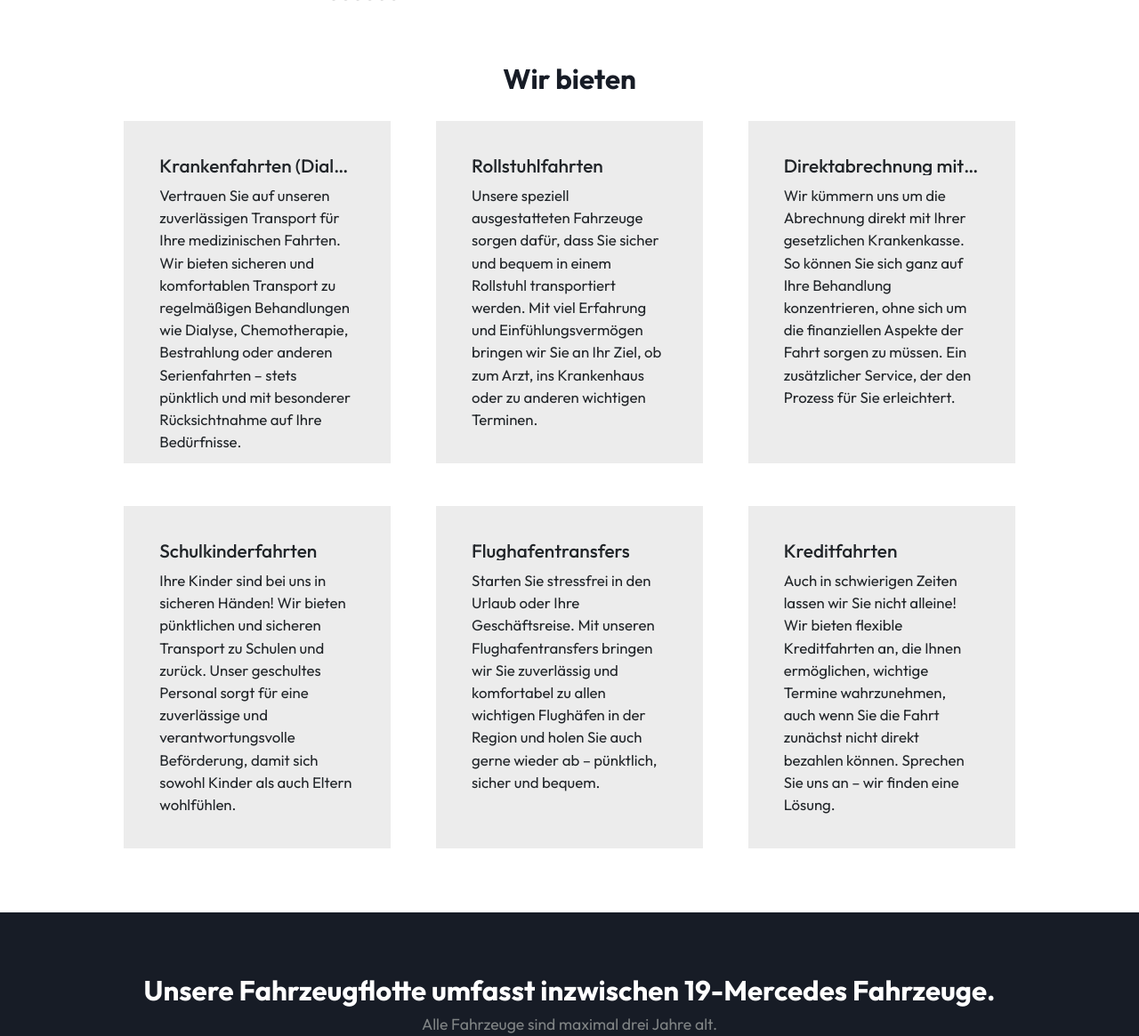
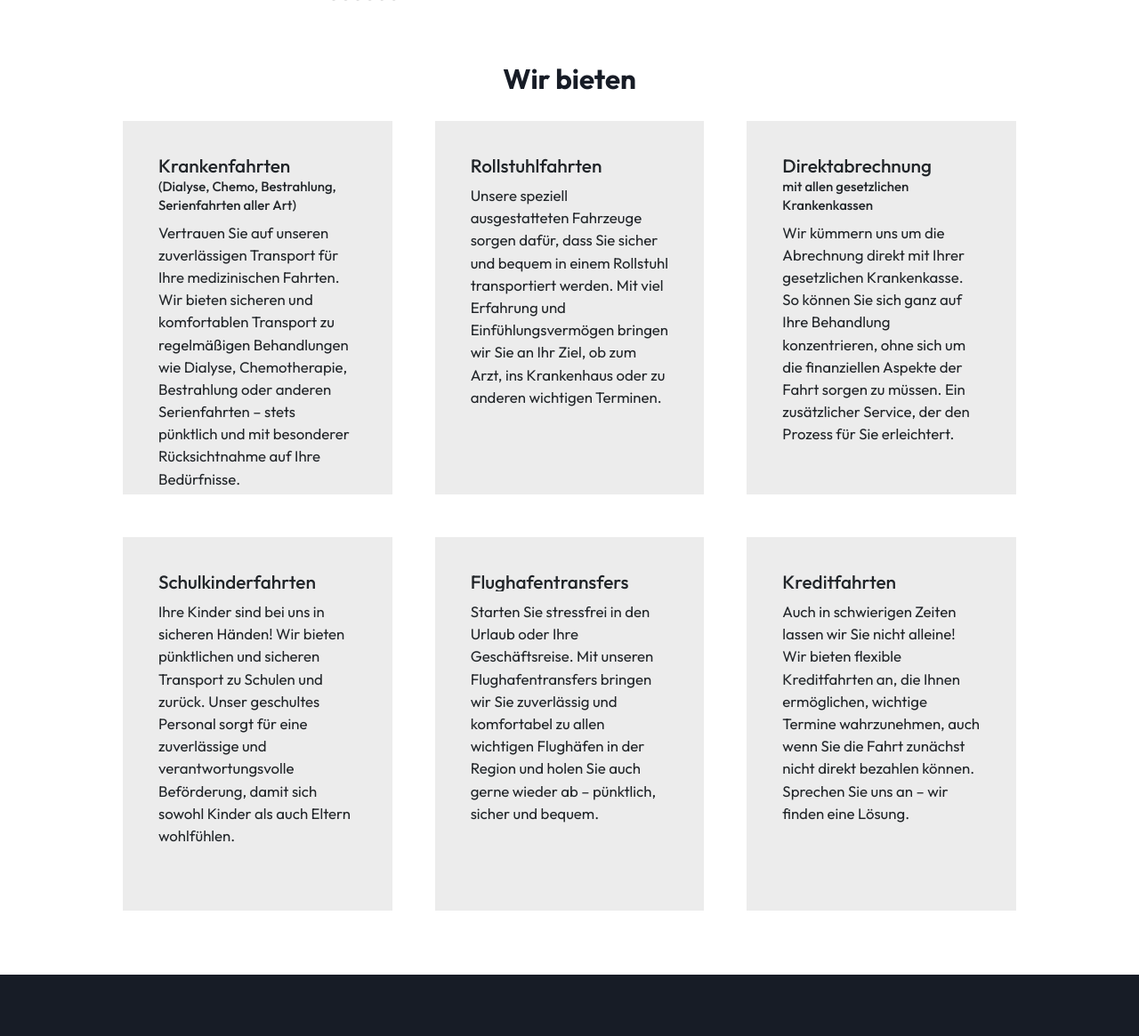
Before and after one commit to Maxzimmerman/taxi_basalt_website, a Django app: page / in a window 1280 px wide. Shown: the part 799-1964 px from the top of the page at 89% size. Run offline with Django 5.2, Linux system fonts and the light colour scheme; some libraries are stand-ins or nearby versions.

Commit message:
just some styling

```diff
--- a/taxi_basalt/templates/taxi_basalt/index.html
+++ b/taxi_basalt/templates/taxi_basalt/index.html
@@ -37,11 +37,11 @@
       </div>
 
       <div class="feature-wepper">
-        <div class="row g-md-5 g-4">
+        <div class="row g-md-5 g-4 feature-box-wrapper">
           <div data-aos="zoom-in" data-aos-duration="1000" data-aos-delay="100"
-               class="col-lg-4 col-md-6 col-sm-12 col-6 d-flex justify-content-center align-items-center">
+               class="col-lg-4 col-md-6 col-sm-12 col-12 d-flex justify-content-center align-items-center">
             <div class="feature-box feature-box-custom-style">
-              <h3 class="feature-box-header">Krankenfahrten (Dialyse, Chemo, Bestrahlung, Serienfahrten aller Art)</h3>
+              <h3 class="feature-box-header">Krankenfahrten <br><span class="feature-box-detail-header">(Dialyse, Chemo, Bestrahlung, Serienfahrten aller Art)</span> </h3>
               <p>Vertrauen Sie auf unseren zuverlässigen Transport für Ihre medizinischen Fahrten.
                 Wir bieten sicheren und komfortablen Transport zu regelmäßigen Behandlungen wie Dialyse,
                 Chemotherapie, Bestrahlung oder anderen Serienfahrten – stets pünktlich und mit besonderer
@@ -50,7 +50,7 @@
           </div>
 
           <div data-aos="zoom-in" data-aos-duration="1000" data-aos-delay="100"
-               class="col-lg-4 col-md-6 col-sm-12 col-6 d-flex justify-content-center align-items-center">
+               class="col-lg-4 col-md-6 col-sm-12 col-12 d-flex justify-content-center align-items-center">
             <div class="feature-box feature-box-custom-style">
               <h3 class="feature-box-header">Rollstuhlfahrten</h3>
               <p>Unsere speziell ausgestatteten Fahrzeuge sorgen dafür, dass Sie sicher und bequem in
@@ -60,9 +60,9 @@
           </div>
 
           <div data-aos="zoom-in" data-aos-duration="1000" data-aos-delay="100"
-               class="col-lg-4 col-md-6 col-sm-12 col-6 d-flex justify-content-center align-items-center">
+               class="col-lg-4 col-md-6 col-sm-12 col-12 d-flex justify-content-center align-items-center">
             <div class="feature-box feature-box-custom-style">
-              <h3 class="feature-box-header">Direktabrechnung mit allen gesetzlichen Krankenkassen</h3>
+              <h3 class="feature-box-header">Direktabrechnung <br> <span class="feature-box-detail-header">mit allen gesetzlichen Krankenkassen</span> </h3>
               <p>Wir kümmern uns um die Abrechnung direkt mit Ihrer gesetzlichen Krankenkasse.
                 So können Sie sich ganz auf Ihre Behandlung konzentrieren,
                 ohne sich um die finanziellen Aspekte der Fahrt sorgen zu müssen.
@@ -71,7 +71,7 @@
           </div>
 
           <div data-aos="zoom-in" data-aos-duration="1000" data-aos-delay="100"
-               class="col-lg-4 col-md-6 col-sm-12 col-6 d-flex justify-content-center align-items-center">
+               class="col-lg-4 col-md-6 col-sm-12 col-12 d-flex justify-content-center align-items-center">
             <div class="feature-box feature-box-custom-style">
               <h3 class="feature-box-header">Schulkinderfahrten</h3>
               <p>Ihre Kinder sind bei uns in sicheren Händen! Wir bieten pünktlichen und sicheren
@@ -81,7 +81,7 @@
           </div>
 
           <div data-aos="zoom-in" data-aos-duration="1000" data-aos-delay="100"
-               class="col-lg-4 col-md-6 col-sm-12 col-6 d-flex justify-content-center align-items-center">
+               class="col-lg-4 col-md-6 col-sm-12 col-12 d-flex justify-content-center align-items-center">
             <div class="feature-box feature-box-custom-style">
               <h3 class="feature-box-header">Flughafentransfers</h3>
               <p>Starten Sie stressfrei in den Urlaub oder Ihre Geschäftsreise.
@@ -92,7 +92,7 @@
           </div>
 
           <div data-aos="zoom-in" data-aos-duration="1000" data-aos-delay="100"
-               class="col-lg-4 col-md-6 col-sm-12 col-6 d-flex justify-content-center align-items-center">
+               class="col-lg-4 col-md-6 col-sm-12 col-12 d-flex justify-content-center align-items-center">
             <div class="feature-box feature-box-custom-style">
               <h3 class="feature-box-header">Kreditfahrten</h3>
               <p>Auch in schwierigen Zeiten lassen wir Sie nicht alleine! Wir bieten flexible Kreditfahrten
--- a/taxi_basalt_website/static/css/style.css
+++ b/taxi_basalt_website/static/css/style.css
@@ -1411,20 +1411,35 @@ footer.fixed-footer .footer-social li a:hover {
 .feature-box-custom-style {
   padding: 40px;
   background-color: rgb(236, 236, 236);
-  width: 300px;
-  height: 385px;
+  width: 380px;
+  height: 420px;
+}
+
+@media screen and (max-width: 850px) {
+  .feature-box-custom-style {
+    height: 355px;
+  }
+}
+
+@media screen and (max-width: 500px) {
+  .feature-box-custom-style {
+    height: 250px;
+  }
 }
 
 .feature-box-header {
   text-align: left !important;
   margin-bottom: 10px;
+  word-wrap: break-word; /* Breaks long words */
+  overflow-wrap: break-word; /* Ensures wrapping */
+  white-space: normal;
 }
 
-@media screen and (max-width: 400px) {
-  .feature-box-custom-style {
-    height: 300px !important;
-    width: 250px;
-  }
+.feature-box-detail-header {
+  font-size: 15px;
+  word-wrap: break-word; /* Breaks long words */
+  overflow-wrap: break-word; /* Ensures wrapping */
+  white-space: normal;"
 }
 
 .firm-logo {
```
